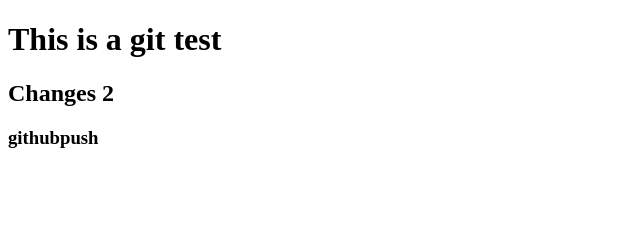
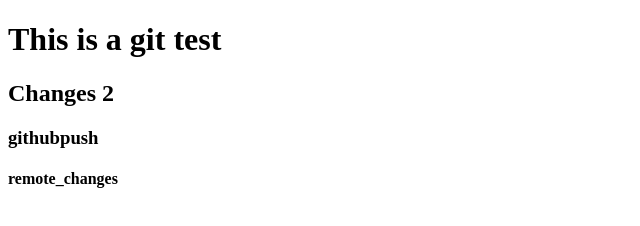
Before and after one commit to gend97/test_repo, a plain HTML site: page index.html in a window 1280 px wide. Shown: the whole page, without its empty margins (0-640 px from the left). Drawn offline with Linux system fonts and the light colour scheme.

Commit message:
remote changes

```diff
--- a/index.html
+++ b/index.html
@@ -10,5 +10,6 @@
     <h1>This is a git test</h1>
     <h2>Changes 2</h2>
     <h3>githubpush</h3>
+    <h4>remote_changes</h4>
 </body>
 </html>
```
